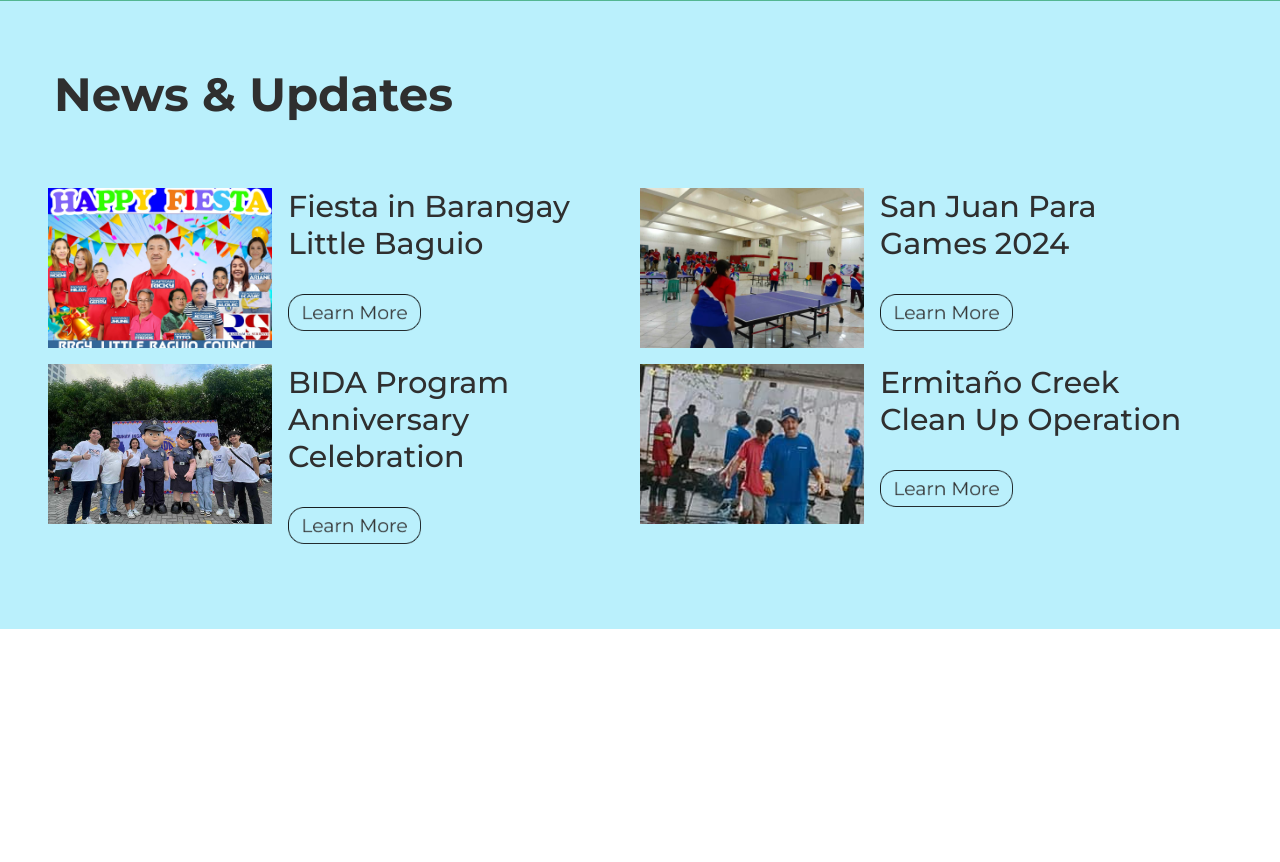
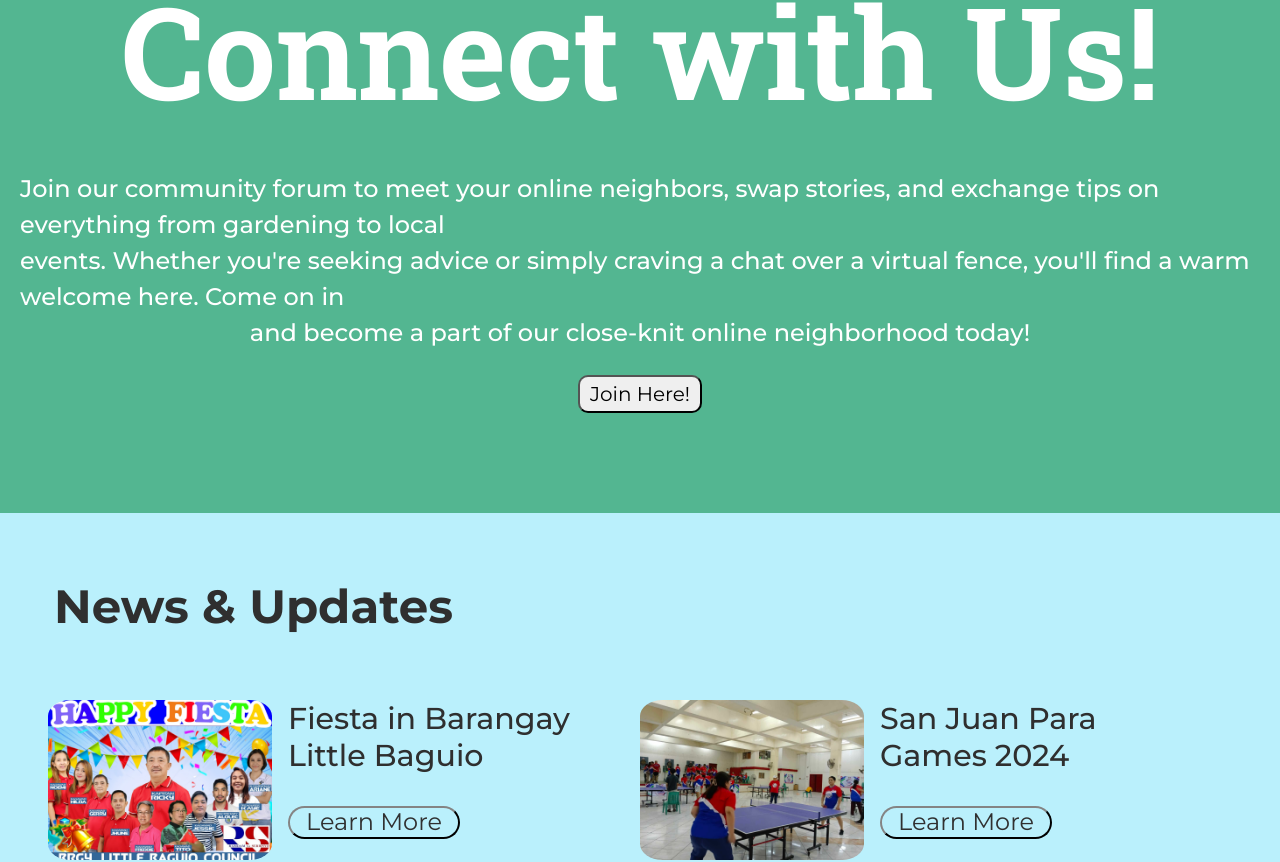
Before and after one commit to IzakVillanueva/Little-Baguio-MERN-Website, a React (Create React App) app in the folder client/: page /home in a window 1280 px wide. Shown: the part 1548-2410 px from the top of the page. Built offline with nearby package versions, Linux system fonts and the light colour scheme.

Commit message:
Update
Changed on Buttons for News and Updates, Made it responsive and the forum section within the homepage

```diff
--- a/client/src/scenes/homePage/home.css
+++ b/client/src/scenes/homePage/home.css
@@ -4,7 +4,7 @@
 .hero{
     background-image: url("../../../public/assets/heroimage.png");
     background-size: cover;
-    height: 100%;
+    height: 100vh;
     padding-top: 5%;
     box-shadow: inset 0 0 0 1000px rgba(164, 240, 250, 0.3);
 }
@@ -13,6 +13,7 @@
 .hero h1{
     font-size: 5em;
     color: #fff;
+    margin-top: 10vw;
     margin-left: 4vw;
     margin-right: 40vw;
     font-family: "Montserrat", sans-serif;
@@ -138,10 +139,26 @@
   display: flex;
   width: 50vw;
 }
-.news .button {
+.news .button{
   object-fit: cover;
-  height: 2.3rem;
+  height: auto;
+  width: auto;
   margin-top: 2rem;
+  border-color: #303030;
+  border-radius: 20vb;
+  font-family: "Montserrat";
+  font-weight: normal;
+  font-size: 24px;
+  color: #303030;
+  cursor: pointer;
+  text-align: center;
+  text-decoration: none;
+  background: none;
+  padding: 2% 5%;
+  line-height: 1rem;
+}
+.news .button:hover{
+  background-color: #d5f7ff;
 }
 
 .news .text-wrapper {
@@ -160,6 +177,7 @@
   width: 14rem;
   object-fit: cover;
   margin-right: 1rem;
+  border-radius: 10%;
 }
 
 .news .image-placeholder2 {
@@ -167,6 +185,7 @@
   width: 14rem;
   object-fit: none;
   margin-right: 1rem;
+  border-radius: 10%;
 }
 
 @media only screen and (max-width: 1050px) {
@@ -211,7 +230,9 @@
   }
   .news .button {
     object-fit: cover;
-    height: 1rem;
+    padding: 4% 8%;
+    font-size: 3vw;
+    border-radius: 10px;
     margin: auto;
   }
 }
@@ -221,10 +242,10 @@
   width: auto;
   background-color: #53b691;
   display: flex;
-  vertical-align: top;
   align-items: center;
   flex-direction: column;
   justify-content: center;
+  padding: 20px;
 }
 
 .community-forum h1{
@@ -232,66 +253,35 @@
   color: #fff;
   font-family: "Roboto Slab", serif;
   font-weight: bold;
+  margin-bottom: 0;
 }
 .community-forum p{
   align-items: center;
+  font-size: 24px;
   color: #ffffff;
   font-family: "Montserrat";
   font-weight: 500;
 }
-
-.community-forum .overlap-group {
-  /* background-image: url(./rectangle-18.png); */
-  background-position: 50% 50%;
-  background-size: cover;
-  height: 673px;
-  left: 5px;
-  position: relative;
-  width: 1680px;
+.community-forum button{
+  padding: 5px 10px;
+  border-radius: 10px;
+  font-family: "Montserrat";
+  text-align: center;
+  cursor: pointer;
+  text-decoration: none;
+  font-size: 20px;
+  margin-bottom: 80px;
 }
-
-.community-forum .rectangle {
-  height: 673px;
-  left: 0;
-  position: absolute;
-  top: 0;
-  width: 1680px;
+.community-forum button:hover{
+  background-color: #ffffff;
 }
-
-.community-forum .text-wrapper {
-  color: #ffffff;
-  font-family: "Roboto Slab-Bold", Helvetica;
-  font-size: 128px;
-  font-weight: 700;
-  left: 252px;
-  letter-spacing: 0;
-  line-height: normal;
-  position: absolute;
-  text-align: center;
-  top: 115px;
-  width: 1182px;
-}
-
-.community-forum .button {
-  height: 67px;
-  left: 663px;
-  position: absolute;
-  top: 436px;
-  width: 259px;
-}
-
-.community-forum .join-our-community {
-  color: #ffffff;
-  font-family: "Montserrat-Medium", Helvetica;
-  font-size: 24px;
-  font-weight: 500;
-  left: 50px;
-  letter-spacing: 0;
-  line-height: normal;
-  position: absolute;
-  text-align: center;
-  top: 300px;
-  width: 1586px;
+@media (max-width: 1050px) {
+  .community-forum h1 {
+    font-size: 6vw;
+  }
+  .community-forum p {
+    font-size: 3vw;
+  }
 }
 
 .trackin-requests {
--- a/client/src/scenes/homePage/index.jsx
+++ b/client/src/scenes/homePage/index.jsx
@@ -57,7 +57,7 @@ export const News = () => {
             <img className="image-placeholder" alt="Image placeholder" src="../../../../assets/samplenewsimage1.jpg" />
             <div className="overlap">
               <p className="text-wrapper">Fiesta in Barangay Little Baguio</p>
-              <img className="button" alt="Button" src="../../../../assets/ButtonLM.png" />
+              <button className="button" onClick={() => navigate("/news")}>Learn More</button>
             </div>
           </div>
 
@@ -65,7 +65,7 @@ export const News = () => {
             <img className="image-placeholder" alt="Image placeholder" src="../../../../assets/samplenewsimage2.jpg" />
             <div className="overlap">
               <p className="text-wrapper">San Juan Para Games 2024</p>
-              <img className="button" alt="Button" src="../../../../assets/ButtonLM.png" />
+              <button className="button" onClick={() => navigate("/news")}>Learn More</button>
             </div>
           </div>
         </div>
@@ -75,7 +75,7 @@ export const News = () => {
             <img className="image-placeholder" alt="Image placeholder" src="../../../../assets/samplenewsimage3.jpg" />
             <div className="overlap">
               <p className="text-wrapper">BIDA Program Anniversary Celebration</p>
-              <img className="button" alt="Button" src="../../../../assets/ButtonLM.png" />
+              <button className="button" onClick={() => navigate("/news")}>Learn More</button>
             </div>
           </div>
 
@@ -83,7 +83,7 @@ export const News = () => {
             <img className="image-placeholder2" alt="Image placeholder" src="../../../../assets/samplenewsimage4.png" />
             <div className="overlap">
               <p className="text-wrapper">Ermitaño Creek Clean Up Operation</p>
-              <img className="button" alt="Button" src="../../../../assets/ButtonLM.png" />
+              <button className="button" onClick={() => navigate("/news")}>Learn More</button>
             </div>
           </div>
         </div>
@@ -149,9 +149,21 @@ export const News = () => {
   };
 
   export const CommunityForum = () => {
+    const navigate = useNavigate();
     return (
       <div className="community-forum">
           <h1>Connect with Us!</h1>
+            <p>Join our community forum to meet your online neighbors, swap stories, and exchange tips on everything from gardening to local
+              <br />
+              events. Whether you're seeking advice or simply craving a chat over a virtual fence, you'll find a warm welcome here. Come on in
+              <br />
+              <span style={{ display: "block", textAlign: "center" }}>
+                and become a part of our close-knit online neighborhood today!
+              </span>
+            </p>
+            <button onClick={() => navigate("/forums")}>
+              Join Here!
+            </button>
       </div>
     );
   };
```
